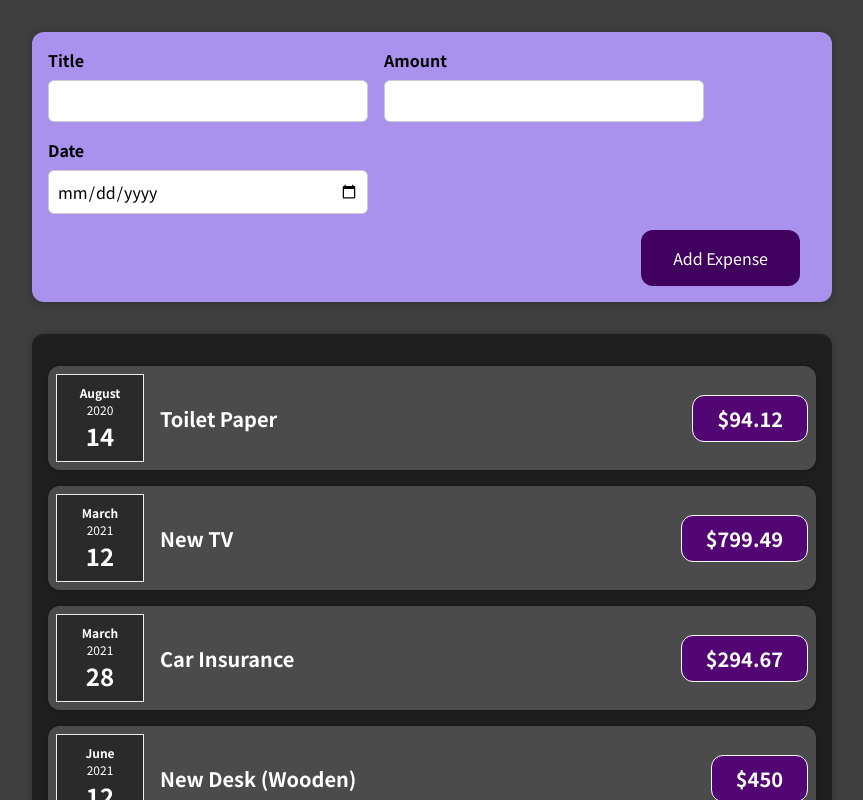
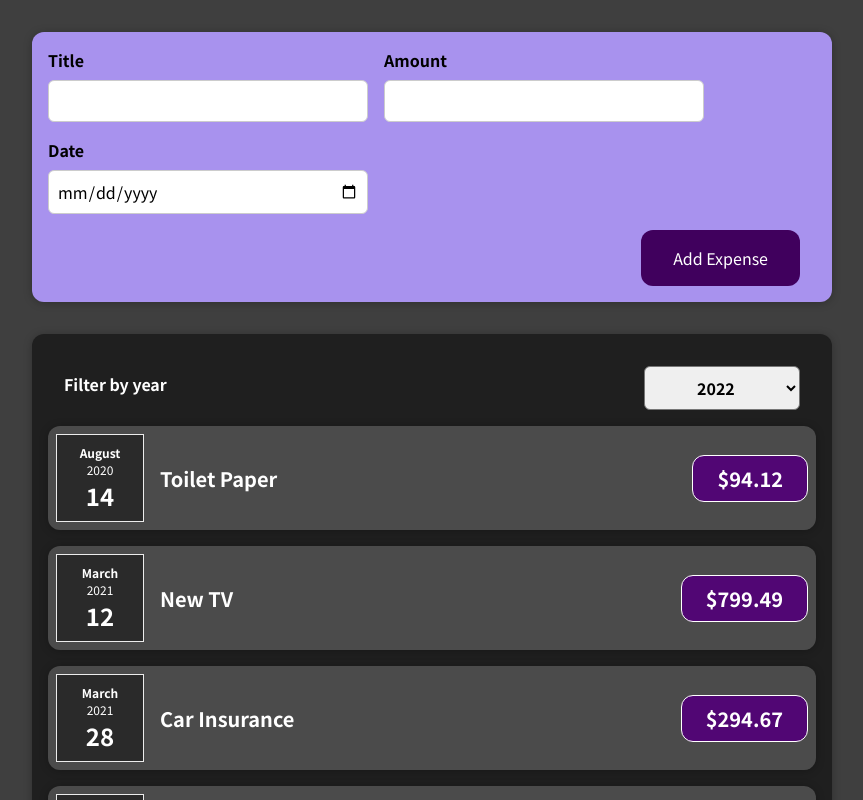
Before and after one commit to SarvinTorkaman/expensetracker-maximilian-react-course, a React (Create React App) app: page / in a window 1280 px wide. Shown: the top 800 px of the page, without its empty margins (208-1071 px from the left). Built offline with nearby package versions, Linux system fonts and the light colour scheme.

Commit message:
made the expense list dynamic

```diff
--- a/src/App.js
+++ b/src/App.js
@@ -1,7 +1,7 @@
+import React , {useState} from 'react'
 import Expenses from './components/Expenses/Expenses';
 import NewExpense from './components/NewExpense/NewExpense';
-function App() {
-  const expenses = [
+const dummyData = [
   {
     id: 'e1',
     title: 'Toilet Paper',
@@ -23,8 +23,12 @@
   },
 ];
 
+function App() {
+  const[expenses, setExpenses]=useState(dummyData)
+
   const addedExpenseHandler = (addedExpense)=>{
-    console.log(addedExpense);
+    setExpenses((previousExpenses)=>{return[addedExpense,...previousExpenses];})
+    // console.log(addedExpense);
   }
 
 
--- a/src/components/Expenses/Expenses.js
+++ b/src/components/Expenses/Expenses.js
@@ -1,15 +1,32 @@
-import React from 'react';
+import React, {useState} from 'react';
 import ExpenseItems from './ExpenseItems';
 import "./Expenses.css";
 import Card from '../UI/Card';
+import ExpensesFilter from './ExpensesFilter';
 export default function Expenses(props){
+    const [selectedYear, setSelectedYear] = useState("");
+
+
+    const selectYearHandler = (year) =>{
+        setSelectedYear(year);
+        console.log(selectedYear);
+
+    }
+
+
 return(
-<Card className='expenses'>
-    < ExpenseItems title= {props.expenses[0].title} amount= {props.expenses[0].amount} date={props.expenses[0].date}/>
+    <div>
+        <Card className='expenses'>
+        <ExpensesFilter onSelectYear= {selectYearHandler}  />
+        {props.expenses.map((expense, index)=> {return <ExpenseItems key={index} title={expense.title} amount={expense.amount} date={expense.date}/>})}
+
+    {/* < ExpenseItems title= {props.expenses[0].title} amount= {props.expenses[0].amount} date={props.expenses[0].date}/>
     < ExpenseItems title= {props.expenses[1].title} amount= {props.expenses[1].amount} date={props.expenses[1].date}/>
     < ExpenseItems title= {props.expenses[2].title} amount= {props.expenses[2].amount} date={props.expenses[2].date}/>
-    < ExpenseItems title= {props.expenses[3].title} amount= {props.expenses[3].amount} date={props.expenses[3].date}/>
+    < ExpenseItems title= {props.expenses[3].title} amount= {props.expenses[3].amount} date={props.expenses[3].date}/> */}
 </Card>
+</div>
+
 
 )
 }
--- /dev/null
+++ b/src/components/Expenses/ExpensesFilter.css
@@ -0,0 +1,24 @@
+.expenses-filter {
+  color: white;
+  padding: 0 1rem;
+}
+
+.expenses-filter__control {
+  display: flex;
+  width: 100%;
+  align-items: center;
+  justify-content: space-between;
+  margin: 1rem 0;
+}
+
+.expenses-filter label {
+  font-weight: bold;
+  margin-bottom: 0.5rem;
+}
+
+.expenses-filter select {
+  font: inherit;
+  padding: 0.5rem 3rem;
+  font-weight: bold;
+  border-radius: 6px;
+}
--- /dev/null
+++ b/src/components/Expenses/ExpensesFilter.js
@@ -0,0 +1,28 @@
+import React from 'react';
+
+import './ExpensesFilter.css';
+
+const ExpensesFilter = (props) => {
+
+
+  const changeHandler = (e) => {
+    e.preventDefault();
+    props.onSelectYear(e.target.value);
+
+  };
+  return (
+    <div className='expenses-filter'>
+      <div className='expenses-filter__control'>
+        <label>Filter by year</label>
+        <select onChange={changeHandler}>
+          <option value='2022'>2022</option>
+          <option value='2021'>2021</option>
+          <option value='2020'>2020</option>
+          <option value='2019'>2019</option>
+        </select>
+      </div>
+    </div>
+  );
+};
+
+export default ExpensesFilter;
--- a/src/components/NewExpense/NewExpenseForm.js
+++ b/src/components/NewExpense/NewExpenseForm.js
@@ -26,7 +26,7 @@
             amount:enteredAmount,
             date:new Date (enteredDate)
         }
-        console.log(expenseData);
+
         setEnteredTitle("");
         setEnteredAmount("");
         setEnteredDate("");
```
Lines whose indentation alone changed are shown as unchanged.
